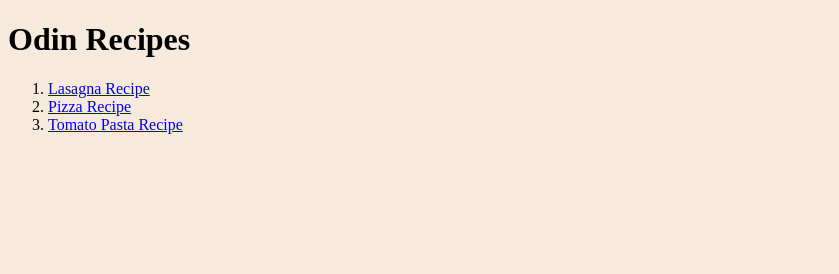
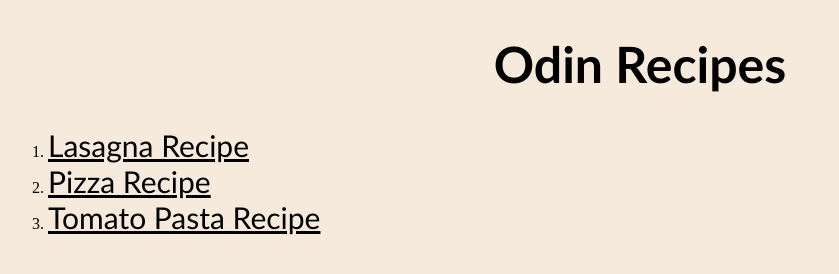
Before and after one commit to thomasfahy/odin-recipes, a plain HTML site: page index.html in a window 1280 px wide. Shown: the whole page, without its empty margins (0-839 px from the left). Drawn offline with Linux system fonts and the light colour scheme.

Commit message:
feat: add menu class to stylesheet

```diff
--- a/index.html
+++ b/index.html
@@ -9,9 +9,9 @@
 <body>
     <h1 class="mainheading">Odin Recipes</h1>
     <ol>
-        <li><a href="recipes/lasagna.html">Lasagna Recipe</a></li>
-        <li><a href="recipes/pizza.html">Pizza Recipe</a></li>
-        <li><a href="recipes/tomato-pasta.html">Tomato Pasta Recipe</a></li>
+        <li><a href="recipes/lasagna.html" class="menu">Lasagna Recipe</a></li>
+        <li><a href="recipes/pizza.html" class="menu">Pizza Recipe</a></li>
+        <li><a href="recipes/tomato-pasta.html" class="menu">Tomato Pasta Recipe</a></li>
     </ol>
 </body>
 </html>
--- a/styles.css
+++ b/styles.css
@@ -1,8 +1,16 @@
 *{
     background-color: rgb(245, 234, 220);
 }
-#mainheading{
+.mainheading{
+    font-size: 50px;
+    font-weight: 600;
+}
+.menu{
+    font-size: 30px;
+    color: black;
+}
+.menu,
+.mainheading{
+    font-family: 'Gill Sans', 'Gill Sans MT', Calibri, 'Trebuchet MS', sans-serif;
     text-align: center;
-    font-size: 50px;
-    font-family: Verdana, Geneva, Tahoma, sans-serif;
 }
```
Also changed, not shown: recipes/tomato-pasta.html (+1 -1 lines).
